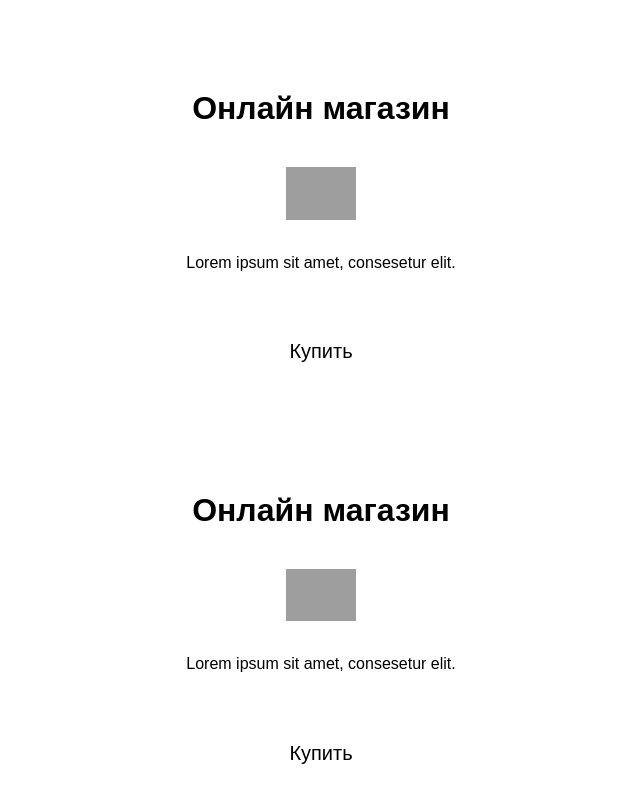
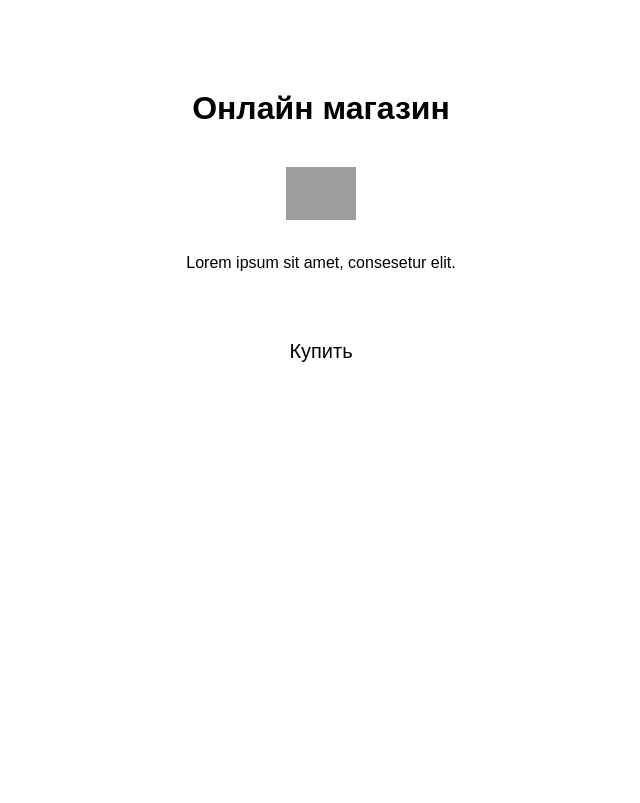
Before and after one commit to Monferjk/telegram, a plain HTML site: page index.html in a window 1280 px wide. Shown: the whole page, without its empty margins (319-959 px from the left). Drawn offline with Linux system fonts and the light colour scheme; grey boxes are pictures that could not be loaded; files whose address does not match are found by name; a web font is replaced by a local one.

Commit message:
Update index.html

```diff
--- a/index.html
+++ b/index.html
@@ -73,15 +73,3 @@
     </div>
   </header>
 <body>
-  <script src="main.js"></script>
-</head>
-<body>
-  <header>
-    <div id="main">
-      <h1>Онлайн магазин</h1>
-      <img src="https://cdn-icons-png.flaticon.com/512/3595/3595355.png">
-      <p>Lorem ipsum sit amet, consesetur elit.</p>
-      <button id="buy">Купить</button>
-    </div>
-  </header>
-<body>
```
